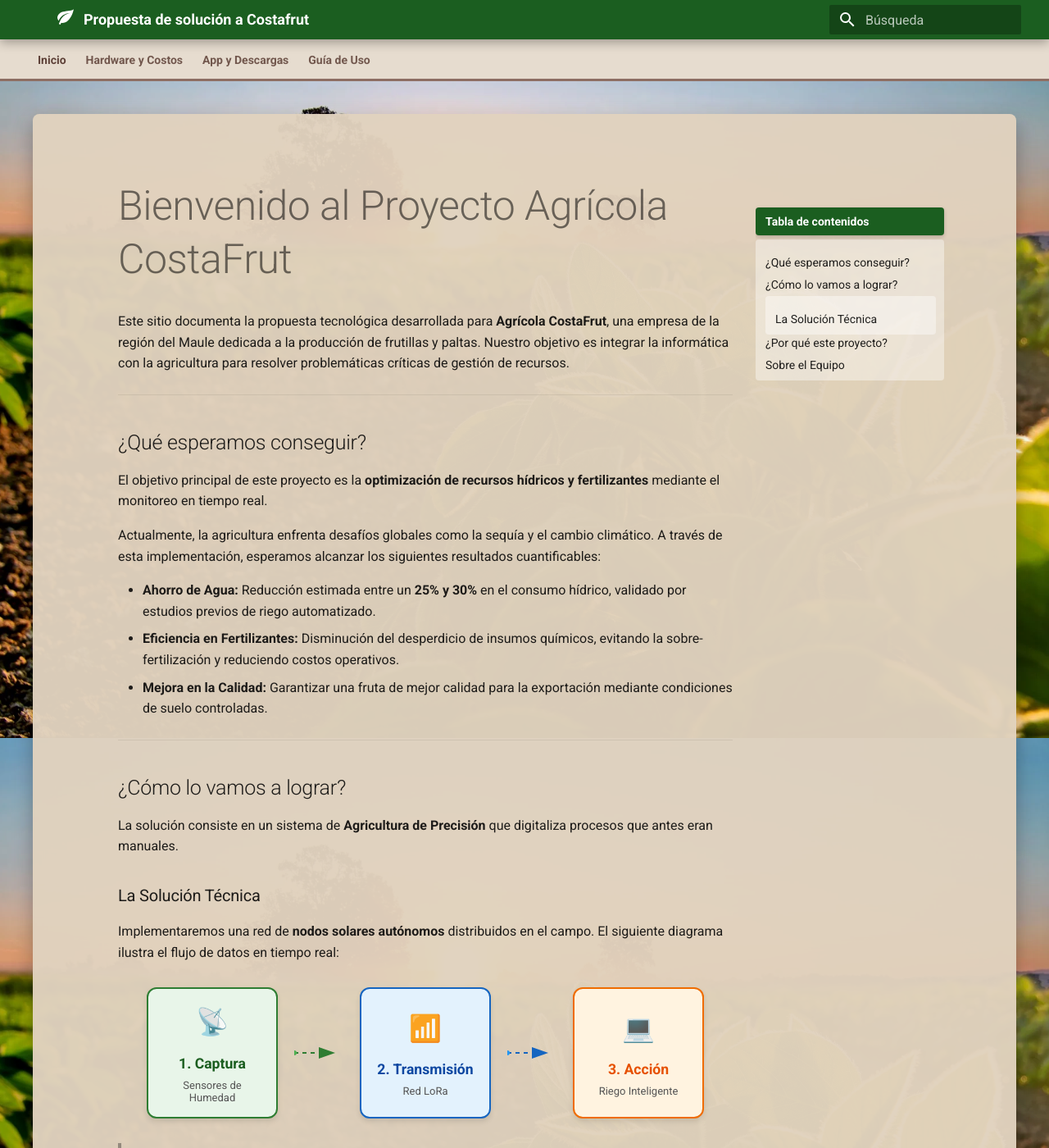
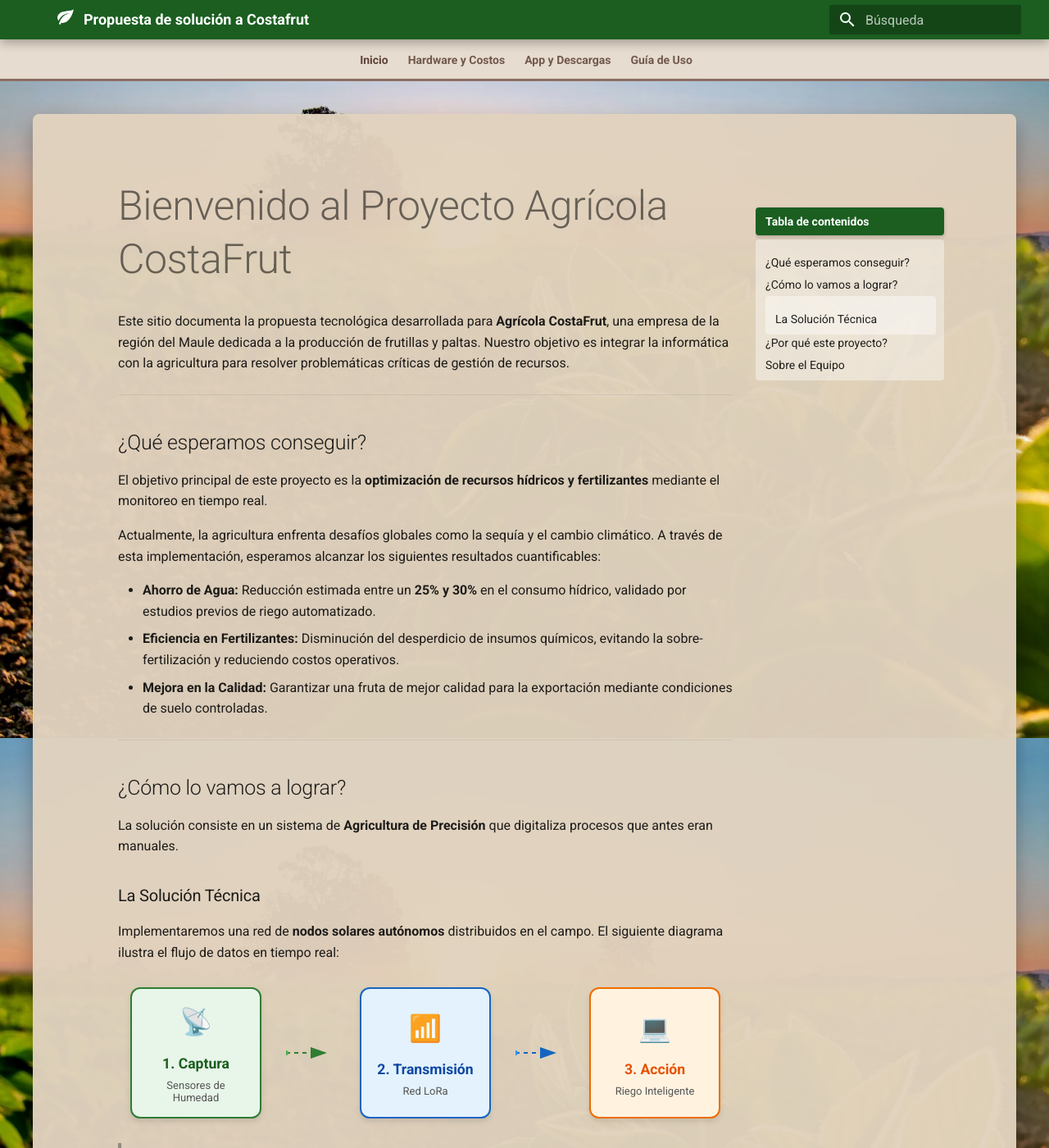
Before and after one commit to Proyecto-CostaFrut/ProyectoCostafrut, an MkDocs documentation site: the page built from docs/index.md, in a window 1280 px wide and 1400 px high. Shown: the whole window at 82% size. Built offline with MkDocs 1.6.1 and Material for MkDocs 9.7.7, drawn with Linux system fonts in a browser that asks for light colours.

Commit message:
Actualizacion final diagramas y css

```diff
--- a/docs/stylesheets/extra.css
+++ b/docs/stylesheets/extra.css
@@ -1,5 +1,5 @@
 /* ==========================================================================
-   EXTRA.CSS - VERSIÓN FINAL (CON TABLA DE CONTENIDOS CORREGIDA)
+   EXTRA.CSS - VERSIÓN DEFINITIVA (PC ELEGANTE + MÓVIL FUNCIONAL)
    ========================================================================== */
 
 :root > * {
@@ -21,19 +21,26 @@
   box-shadow: 0 4px 12px rgba(0,0,0,0.3);
 }
 
-/* --- 2. ESTILOS DE LA CAJA PRINCIPAL --- */
+/* --- 2. ESTILOS DE LA CAJA PRINCIPAL (EL "PAPEL" BEIGE) --- */
 .md-main__inner {
     background-color: rgba(225, 210, 190, 0.97);
     border-radius: 8px;
     box-shadow: 0 10px 25px rgba(0,0,0,0.3);
+
+    /* MÁRGENES Y RELLENOS BASE (MÓVIL) */
     margin: 1rem 0.5rem !important;
     padding: 1.5rem 1rem !important;
 }
 
-/* --- 3. PESTAÑAS DE NAVEGACIÓN --- */
+/* --- 3. PESTAÑAS DE NAVEGACIÓN (TABS) --- */
 .md-tabs {
     background-color: #e6dccf !important;
     border-bottom: 3px solid #8d6e63 !important;
+}
+
+.md-tabs__list {
+    justify-content: center !important;
+    display: flex;
 }
 
 .md-tabs__link {
@@ -47,58 +54,101 @@
     opacity: 1;
 }
 
-/* --- 4. COMPORTAMIENTO RESPONSIVE --- */
+/* --- 4. COMPORTAMIENTO RESPONSIVE (LA CLAVE) --- */
 
-/* >>> MÓVIL <<< */
+/* >>> VISTA DE CELULAR (Por defecto) <<< */
+/* Aseguramos que el botón de menú (hamburguesa) sea visible */
 .md-header__button[for="__drawer"] {
     display: block !important;
     color: white !important;
 }
 
+/* Ajuste del título en móvil */
 .md-typeset h1 {
     font-size: 1.8rem;
     margin-top: 0;
 }
 
-/* >>> PC (Pantallas grandes) <<< */
+
+/* >>> VISTA DE PC (Pantallas mayores a 1220px) <<< */
 @media screen and (min-width: 76.25em) {
-    .md-header__button[for="__drawer"] { display: none !important; }
-    .md-sidebar--primary { display: none !important; }
 
+    /* 1. Ocultar menú lateral (Hamburguesa) */
+    .md-header__button[for="__drawer"] {
+        display: none !important;
+    }
+
+    /* 2. Ocultar barra lateral izquierda */
+    .md-sidebar--primary {
+        display: none !important;
+    }
+
+    /* 3. MEJORAR LA CAJA DE CONTENIDO EN PC */
     .md-main__inner {
         max-width: 1200px;
         margin: 2rem auto !important;
         padding: 3rem 4rem !important;
     }
 
+    /* 4. Ajuste fino del Logo para tocar la letra P */
     .md-header__button.md-logo {
         transform: translate(22px, -4px);
     }
 
+    /* 5. Títulos grandes en PC */
     .md-typeset h1 {
         font-size: 2.5rem;
         margin-bottom: 1.5rem;
     }
 }
 
-/* --- 5. FLECHAS DEL DIAGRAMA (INICIO) --- */
+/* --- 5. DIAGRAMA DE INICIO (ANIMADO Y RESPONSIVE) --- */
 .home-diagram-container {
-    display: flex; flex-wrap: wrap; justify-content: center; align-items: center; gap: 15px; margin: 30px 0;
+    display: flex;
+    flex-wrap: wrap;
+    justify-content: center;
+    align-items: center;
+    gap: 15px;
+    margin: 30px 0;
 }
 
-.home-arrow {
-    font-size: 28px; color: #1B5E20; font-weight: bold; display: flex; justify-content: center; align-items: center;
-    transform: rotate(90deg); margin: 5px 0; width: 100%;
+.home-box {
+    width: 160px;
+    height: 160px;
+    border-radius: 12px;
+    padding: 15px;
+    text-align: center;
+    box-shadow: 0 4px 6px rgba(0,0,0,0.1);
+    display: flex;
+    flex-direction: column;
+    justify-content: center;
+    align-items: center;
 }
 
+/* FLECHAS ANIMADAS - VERSIÓN REFORZADA */
+.home-arrow-anim {
+    display: flex;
+    justify-content: center;
+    align-items: center;
+    width: 60px;
+    height: 60px;
+
+    /* MÓVIL: Forzamos la rotación hacia abajo */
+    transform: rotate(90deg) !important;
+
+    margin: 5px 0;
+}
+
+/* PC: Pantallas grandes */
 @media screen and (min-width: 60em) {
-    .home-arrow {
-        transform: rotate(0deg); margin: 0 15px; width: auto;
+    .home-arrow-anim {
+        /* PC: Forzamos que apunte a la derecha */
+        transform: rotate(0deg) !important;
+        margin: 0 15px;
     }
 }
 
 /* --- 6. CORRECCIÓN TABLA DE CONTENIDOS (DERECHA) --- */
-/* Esto es lo que faltaba para que no se vea blanca */
 .md-nav--secondary .md-nav__title {
     background-color: #1B5E20 !important;
     color: #ffffff !important;
@@ -109,61 +159,9 @@
     font-weight: bold;
 }
 
-/* Fondo suave para los enlaces de la tabla */
 .md-nav--secondary .md-nav__list {
     background-color: rgba(255, 255, 255, 0.4);
     padding: 10px;
     border-radius: 4px;
     margin-top: 5px;
 }
-
-/* ... (Todo lo anterior sigue igual) ... */
-
-/* ==========================================================
-   9. DIAGRAMA DE INICIO (ANIMADO Y UNIFORME)
-   ========================================================== */
-.home-diagram-container {
-    display: flex;
-    flex-wrap: wrap;
-    justify-content: center;
-    align-items: center;
-    gap: 10px;
-    margin: 30px 0;
-}
-
-/* CAJAS: Tamaño fijo y contenido centrado */
-.home-box {
-    width: 160px;
-    height: 160px; /* Altura fija = Cuadrados iguales */
-    border-radius: 12px;
-    padding: 15px;
-    text-align: center;
-    box-shadow: 0 4px 6px rgba(0,0,0,0.1);
-
-    /* Centrado vertical y horizontal del contenido interno */
-    display: flex;
-    flex-direction: column;
-    justify-content: center;
-    align-items: center;
-}
-
-/* FLECHAS ANIMADAS */
-.home-arrow-anim {
-    display: flex;
-    justify-content: center;
-    align-items: center;
-    width: 60px;
-    height: 60px;
-
-    /* MÓVIL (Por defecto): Rotar 90 grados para apuntar abajo */
-    transform: rotate(90deg);
-    margin: -10px 0; /* Ajuste para que no ocupe mucho espacio vertical */
-}
-
-/* PC (Pantallas grandes): Rotar 0 grados (derecha) */
-@media screen and (min-width: 60em) {
-    .home-arrow-anim {
-        transform: rotate(0deg);
-        margin: 0 10px;
-    }
-}
```
